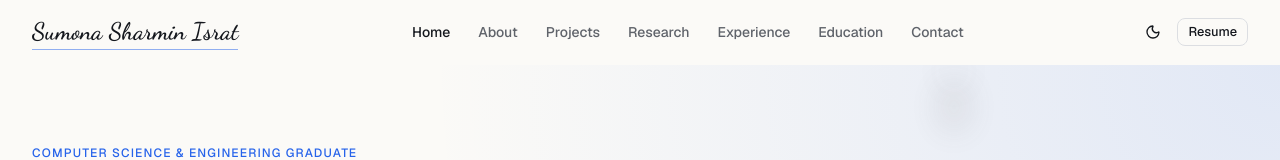
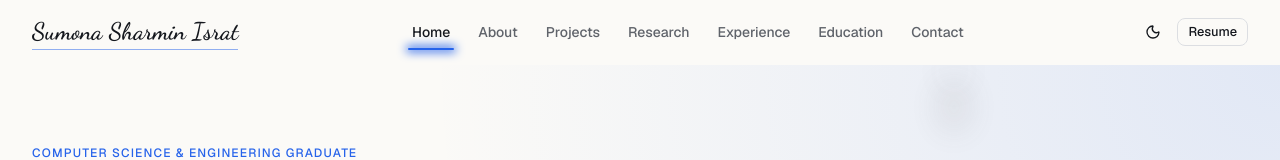
Before and after one commit to sumona-israt/sumona-israt_portfolio, a Next.js app: page / in a window 1280 px wide. Shown: the top 160 px of the page. Built offline with nearby package versions, Linux system fonts and the light colour scheme.

Commit message:
feat: enhance Navbar with active link underline animation and improved hover effects

```diff
--- a/components/layout/Navbar.tsx
+++ b/components/layout/Navbar.tsx
@@ -46,7 +46,7 @@ export function Navbar() {
             return (
               <motion.span
                 key={item.href}
-                className="inline-block"
+                className="relative inline-block"
                 whileHover={shouldReduceMotion ? undefined : { scale: 1.08, y: -2 }}
                 whileTap={shouldReduceMotion ? undefined : { scale: 0.95 }}
                 transition={{ type: "spring", stiffness: 400, damping: 15 }}
@@ -61,6 +61,17 @@ export function Navbar() {
                 >
                   {item.label}
                 </Link>
+                {isActive ? (
+                  <motion.span
+                    layoutId="nav-active-underline"
+                    className="absolute inset-x-2 bottom-0 h-0.5 rounded-full bg-primary shadow-[0_0_10px_2px_var(--primary)]"
+                    transition={
+                      shouldReduceMotion
+                        ? { duration: 0 }
+                        : { type: "spring", stiffness: 380, damping: 30 }
+                    }
+                  />
+                ) : null}
               </motion.span>
             );
           })}
```
